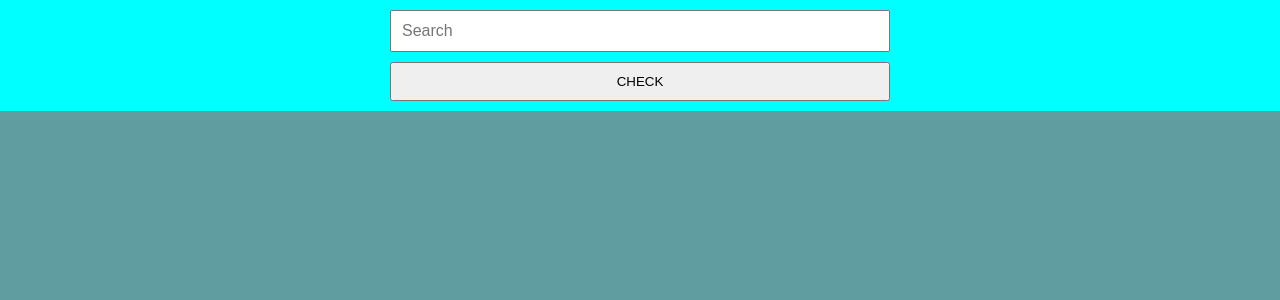
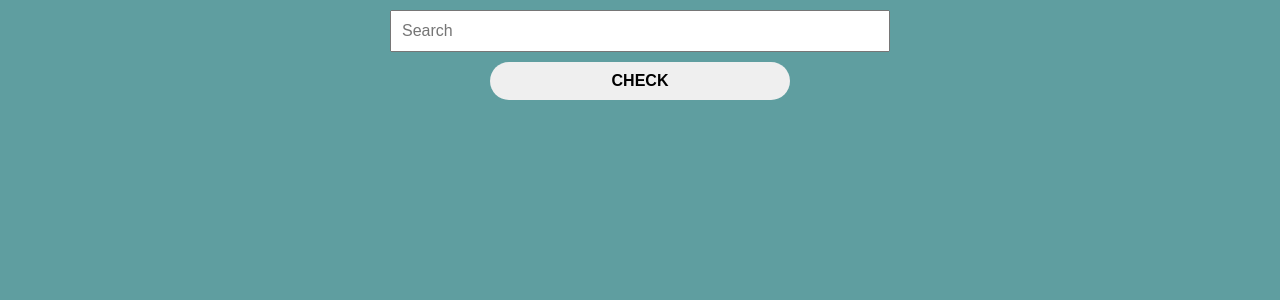
Before and after one commit to romulomelendez/fact-checker-app_TCC, a React (Vite) app: page / in a window 1280 px wide. Shown: the top 300 px of the page. Built offline with nearby package versions, Linux system fonts and the light colour scheme.

Commit message:
css update

```diff
--- a/index.html
+++ b/index.html
@@ -3,6 +3,9 @@
   <head>
     <meta charset="UTF-8" />
     <link rel="icon" type="image/svg+xml" href="/vite.svg" />
+    <link rel="preconnect" href="https://fonts.googleapis.com">
+    <link rel="preconnect" href="https://fonts.gstatic.com" crossorigin>
+    <link href="https://fonts.googleapis.com/css2?family=Open+Sans:wght@400;700&display=swap" rel="stylesheet">
     <meta name="viewport" content="width=device-width, initial-scale=1.0" />
 
     <title>FACT CHECKER APP</title>
--- a/src/index.css
+++ b/src/index.css
@@ -6,4 +6,5 @@
 
 body {
   background-color: cadetblue;
+  font-family: 'Open Sans', sans-serif;
 }
--- a/src/pages/SearchPage/styles.ts
+++ b/src/pages/SearchPage/styles.ts
@@ -7,7 +7,6 @@
     place-items: center;
     row-gap: 10px;
     padding: 10px;
-    background-color: aqua;
 
 `
 export const SearchInput = styled.input `
@@ -17,12 +16,23 @@
     color: #f7f7f7;
     max-width: 500px;
     width: 100%;
+    outline: none;
 
 `
 export const Check = styled.button `
 
+    font-size: 12pt;
+    font-weight: 700;
     padding: 10px;
-    max-width: 500px;
+    max-width: 300px;
+    border-radius: 50px;
+    border: none;
     width: 100%;
+    color: black;
+    cursor: pointer;
+
+    :hover {
+        background-color: #cecece;
+    }
 
 `
```
